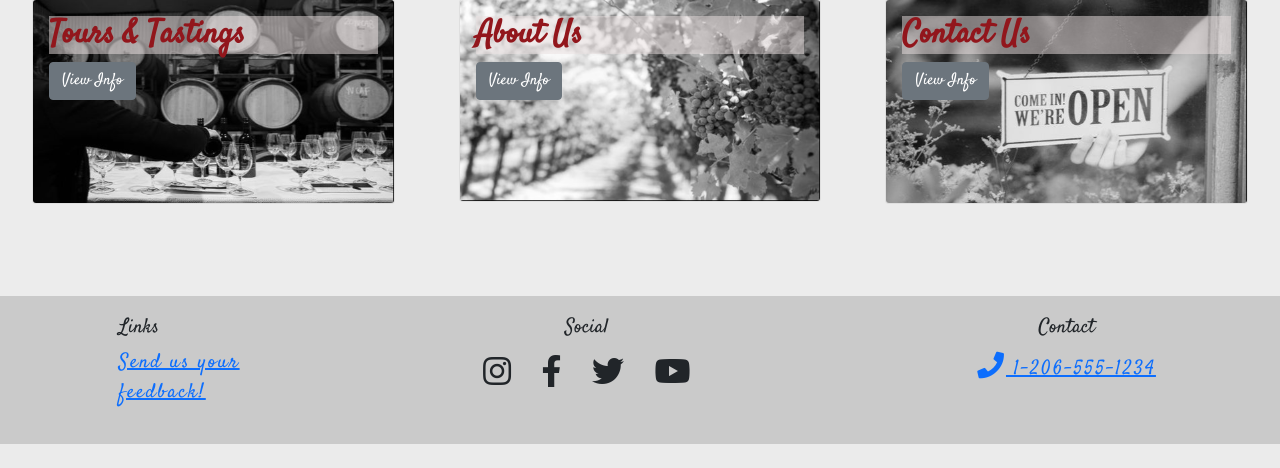
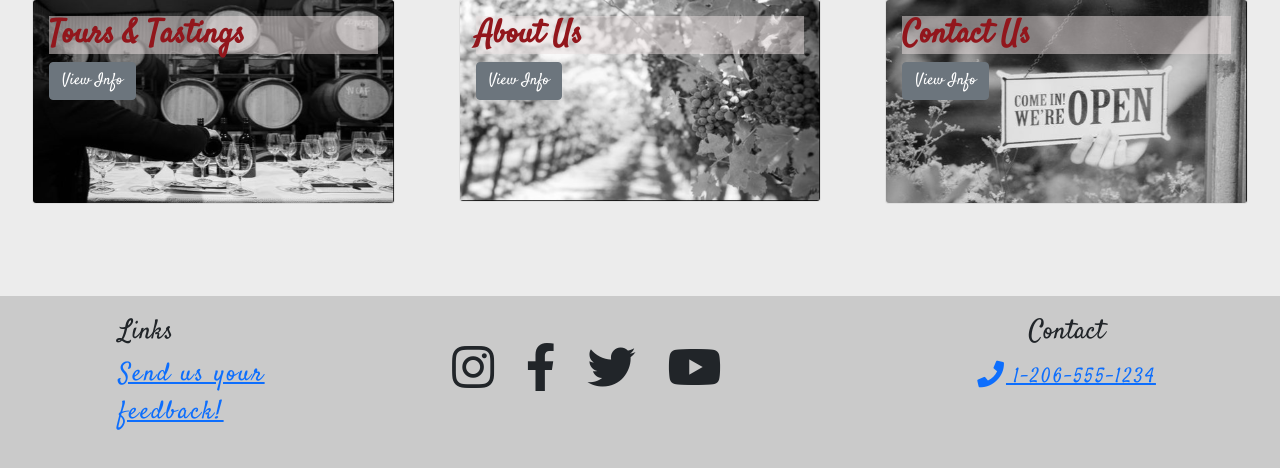
Before and after one commit to LisaHarrison08/Aurora, a PHP site: page / in a window 1280 px wide. Shown: the part 1160-1628 px from the top of the page. Before the commit the page ends 1604 px from the top, so only its background shows below. Run offline with PHP 8.4, Linux system fonts and the light colour scheme; some libraries are stand-ins or nearby versions.

Commit message:
footer fa icons spacing applied

```diff
--- a/public/css/styles.css
+++ b/public/css/styles.css
@@ -48,12 +48,14 @@ header {
   background-color: #ebebeb;
   font-family: "Comforter", cursive; }
   header h1 {
-    font-size: 5em;
+    font-size: 6em;
+    font-weight: bold;
     color: #e1e8f1;
     margin-left: 20px;
     letter-spacing: 10px; }
   header h2 {
     font-size: 3em;
+    font-weight: bold;
     color: #e1e8f1;
     margin-left: 20px;
     letter-spacing: 10px;}
@@ -138,6 +140,19 @@ address {
  ul, .btn-link{
   font-size: 20px;
   letter-spacing:2px;
+
+  }
+
+  ul, li{
+    font-size:1.1em;
+  }
+
+  .site-footer, h5{
+    font-size: 1.3em;
+  }
+
+  .fa--icons{
+    margin-top: 20px;
   }
 
   /* Tours & Tastings */
--- a/public/index.html
+++ b/public/index.html
@@ -229,14 +229,13 @@
           </ul>
         </div>
         <!-- text-center class does not specify a breakpoint size; this means that it is not a responsive class and will apply to all viewport sizes. -->
-        <div class="col-6 col-sm-5 text-center">
-          <h5>Social</h5>
+        <div class="col-6 col-sm-5 text-center fa--icons">
           <a class="btn btn-social-icon btn-instagram" href="http://instagram.com/"><i
-              class="fab fa-instagram fa-2x"></i></a>
+              class="fab fa-instagram fa-3x"></i></a>
           <a class="btn btn-social-icon btn-facebook" href="http://facebook.com/"><i
-              class="fab fa-facebook-f fa-2x"></i></a>
-          <a class="btn btn-social-icon btn-twitter" href="http://twitter.com/"><i class="fab fa-twitter fa-2x"></i></a>
-          <a class="btn btn-social-icon btn-google" href="http://youtube.com/"><i class="fab fa-youtube fa-2x"></i></a>
+              class="fab fa-facebook-f fa-3x"></i></a>
+          <a class="btn btn-social-icon btn-twitter" href="http://twitter.com/"><i class="fab fa-twitter fa-3x"></i></a>
+          <a class="btn btn-social-icon btn-google" href="http://youtube.com/"><i class="fab fa-youtube fa-3x"></i></a>
         </div>
         <div class="col-sm-4 text-center">
           <h5>Contact</h5>
```
Also changed, not shown: public/about.html (+5 -6 lines), public/club.html (+5 -6 lines), public/contactus.html (+5 -6 lines), public/events.html (+5 -6 lines), public/tours.html (+5 -6 lines).
